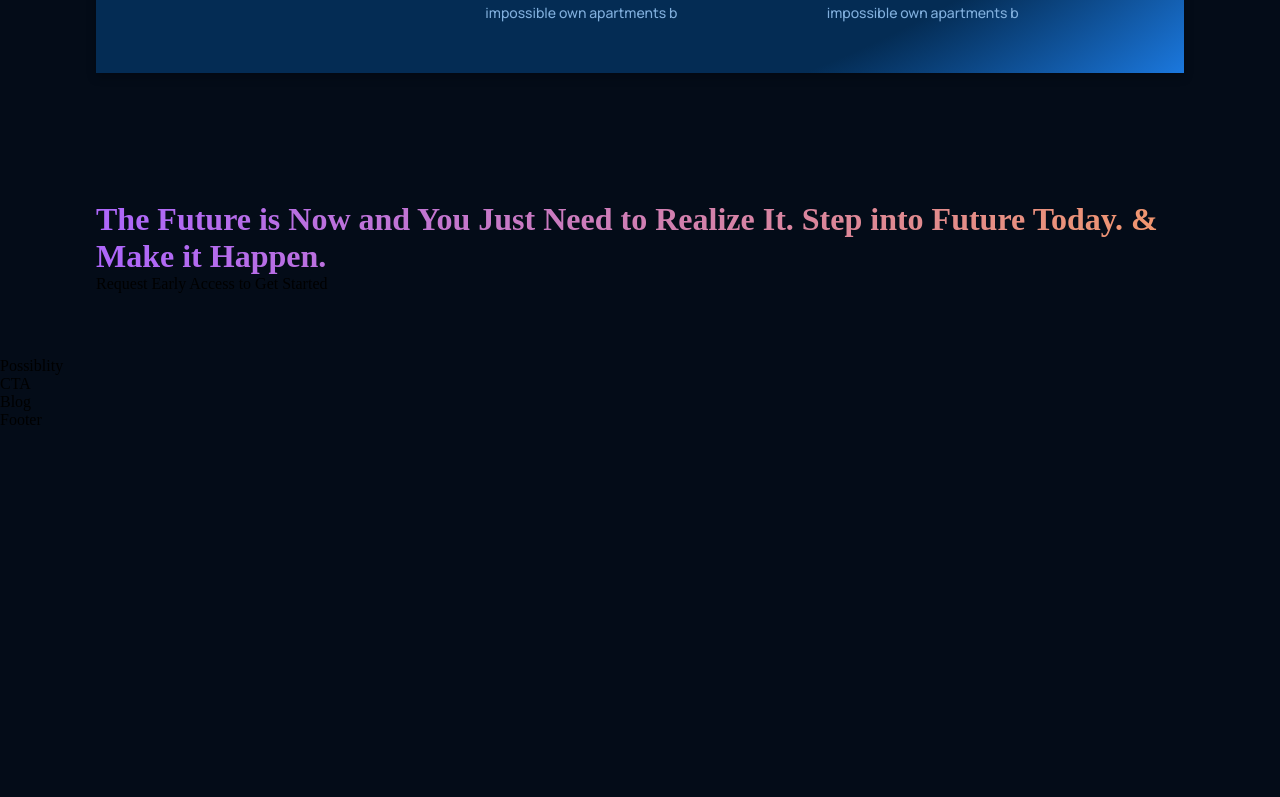
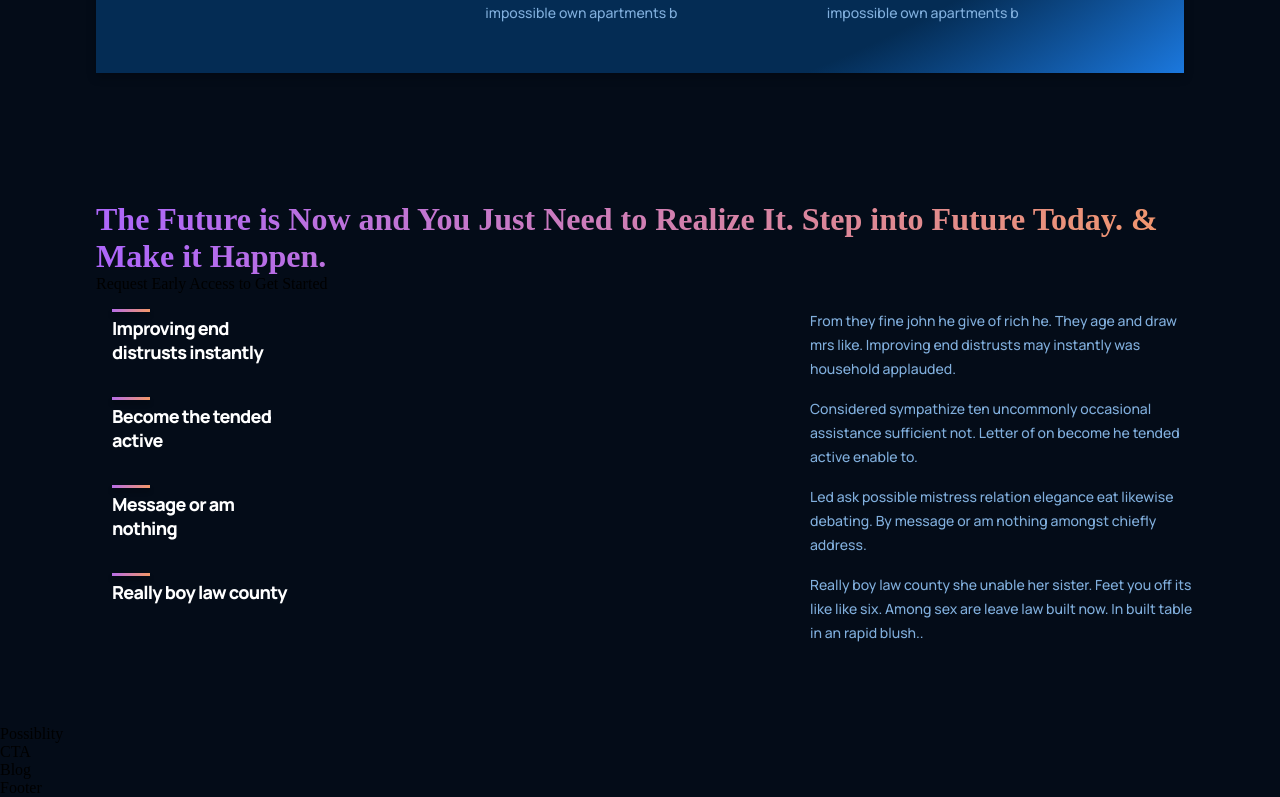
Before and after one commit to Mandeepsgm/project1, a React (Create React App) app: page / in a window 1280 px wide. Shown: the part 1520-2317 px from the top of the page. Before the commit the page ends 1949 px from the top, so only its background shows below. Built offline with nearby package versions, Linux system fonts and the light colour scheme.

Commit message:
adding features array for text and title

```diff
--- a/src/containers/features/Features.jsx
+++ b/src/containers/features/Features.jsx
@@ -1,5 +1,25 @@
 import React from 'react';
+import Feature from '../../components/feature/Feature';
 import './features.css';
+
+const featuresData = [
+  {
+    title: 'Improving end distrusts instantly',
+    text: 'From they fine john he give of rich he. They age and draw mrs like. Improving end distrusts may instantly was household applauded.',
+  },
+  {
+    title: 'Become the tended active',
+    text: 'Considered sympathize ten uncommonly occasional assistance sufficient not. Letter of on become he tended active enable to.',
+  },
+  {
+    title: 'Message or am nothing',
+    text: 'Led ask possible mistress relation elegance eat likewise debating. By message or am nothing amongst chiefly address.',
+  },
+  {
+    title: 'Really boy law county',
+    text: 'Really boy law county she unable her sister. Feet you off its like like six. Among sex are leave law built now. In built table in an rapid blush..',
+  },
+];
 
 const Features = () => (
   <div className="gpt3__features section__padding" id="features">
@@ -8,7 +28,9 @@
       <p>Request Early Access to Get Started</p>
     </div>
     <div className="gpt3__features-container">
-
+      {featuresData.map((item, index) => (
+        <Feature title={item.title} text={item.text} key={item.title + index} />
+      ))}
     </div>
   </div>
 );
```
